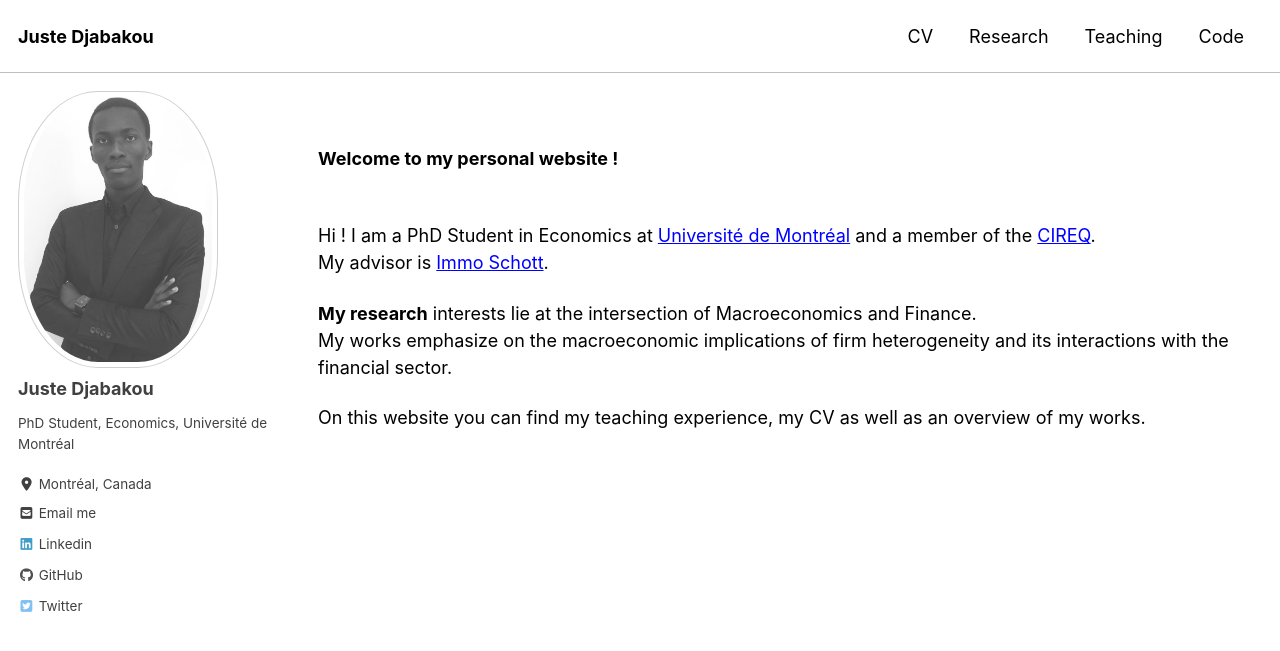
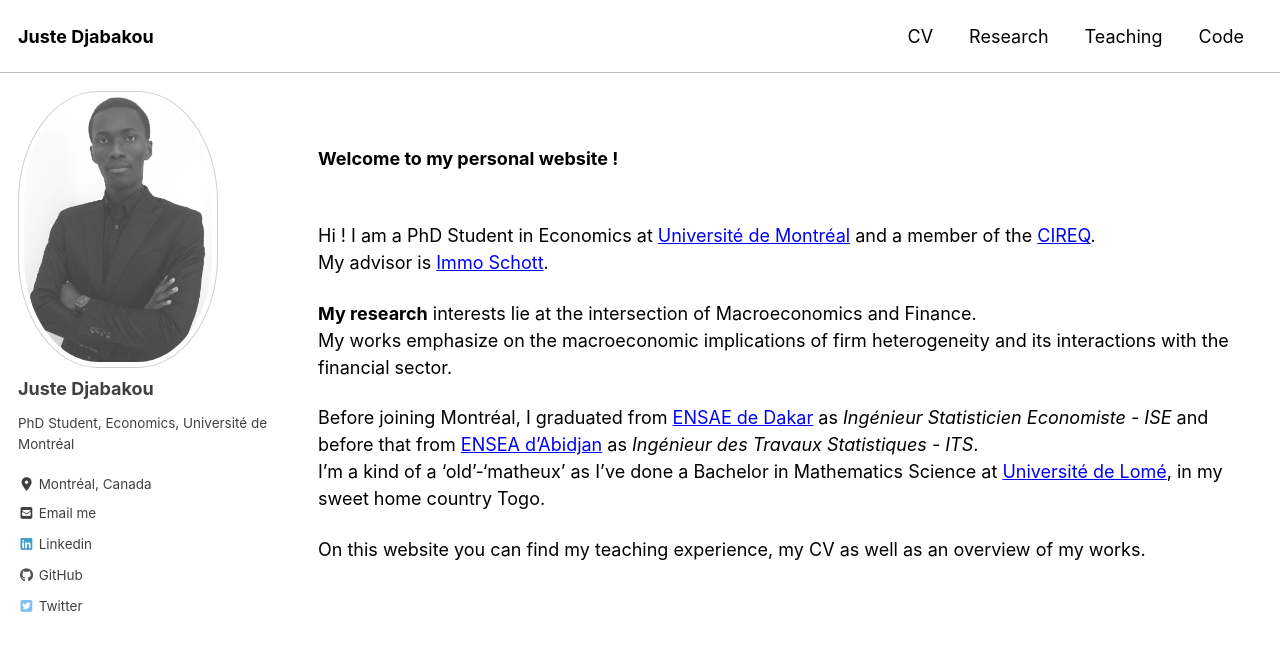
Before and after one commit to justedjabakou/justedjabakou.github.io, a Jekyll site: the page built from index.md, in a window 1280 px wide and 900 px high. Shown: the top 651 px of the window. Built offline with Jekyll 4.4.1, drawn with Linux system fonts in a browser that asks for light colours; cached includes are drawn as plain includes; nearby versions of some CDN libraries; the list of posts is cut into pages by our own code.

Commit message:
Update index.md

```diff
--- a/index.md
+++ b/index.md
@@ -11,6 +11,7 @@ Hi ! I am a PhD Student in Economics at [Université de Montréal](https://sceco
 
 **My research** interests lie at the intersection of Macroeconomics and Finance. <br /> My works emphasize on the macroeconomic implications of firm heterogeneity and its interactions with the financial sector.
 
-<!-- Before joining Montréal, I graduated from [ENSAE de Dakar](http://ensae.sn/) as *Ingénieur Statisticien Economiste - ISE* and before that from [ENSEA d'Abidjan](https://ensea.ed.ci/) as *Ingénieur des Travaux Statistiques - ITS*. I'm a kind of a 'old'-'matheux' as I've done a Bachelor in Mathematics Science at [Université de Lomé](https://www.univ-lome.tg/), in my sweet home country Togo. -->
+Before joining Montréal, I graduated from [ENSAE de Dakar](http://ensae.sn/) as *Ingénieur Statisticien Economiste - ISE* and before that from [ENSEA d'Abidjan](https://ensea.ed.ci/) as *Ingénieur des Travaux Statistiques - ITS*. <br/>
+I'm a kind of a 'old'-'matheux' as I've done a Bachelor in Mathematics Science at [Université de Lomé](https://www.univ-lome.tg/), in my sweet home country Togo.
 
 On this website you can find my teaching experience, my CV as well as an overview of my works.
```
